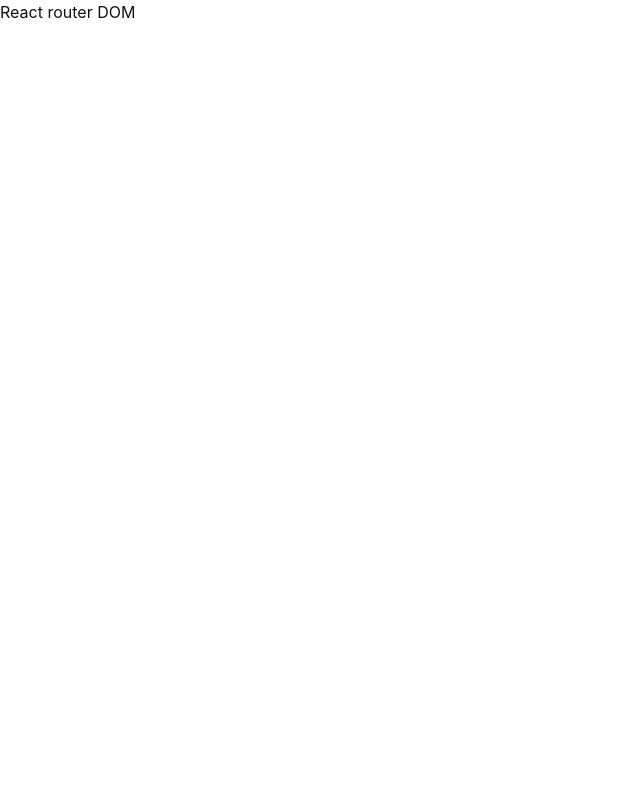
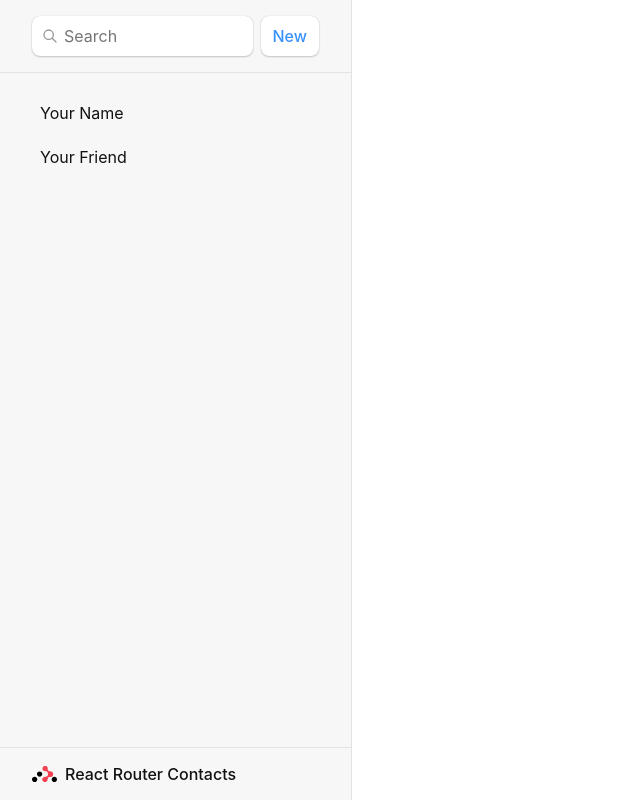
Before and after one commit to snakechickensoup/practice, a React (Vite) app in the folder tutorials/react-router-dom/: page / in a window 1280 px wide. Shown: the whole page, without its empty margins (0-640 px from the left). Built offline with nearby package versions, Linux system fonts and the light colour scheme.

Commit message:
add root route

```diff
--- /dev/null
+++ b/tutorials/react-router-dom/src/error-page.tsx
@@ -0,0 +1,16 @@
+import { ErrorResponse, useRouteError } from 'react-router-dom';
+
+export default function ErrorPage() {
+  const error = useRouteError() as ErrorResponse;
+  console.error(error);
+
+  return (
+    <div id='error-page'>
+      <h1>Oops!</h1>
+      <p>Sorry, an unexpected error has occurred.</p>
+      <p>
+        <i>{error.statusText}</i>
+      </p>
+    </div>
+  );
+}
--- a/tutorials/react-router-dom/src/main.tsx
+++ b/tutorials/react-router-dom/src/main.tsx
@@ -1,10 +1,19 @@
 import React from 'react';
 import ReactDOM from 'react-dom/client';
 
+import { RouterProvider, createBrowserRouter } from 'react-router-dom';
 import './index.css';
+import Root from './routes/root';
+import ErrorPage from './error-page';
+import Contact from './routes/contact';
+
+const router = createBrowserRouter([
+  { path: '/', element: <Root />, errorElement: <ErrorPage /> },
+  { path: '/contacts/:contactId', element: <Contact /> },
+]);
 
 ReactDOM.createRoot(document.getElementById('root')!).render(
   <React.StrictMode>
-    <div>React router DOM</div>
+    <RouterProvider router={router} />
   </React.StrictMode>
 );
--- /dev/null
+++ b/tutorials/react-router-dom/src/routes/contact.tsx
@@ -0,0 +1,74 @@
+import { Form } from 'react-router-dom';
+
+export default function Contact() {
+  const contact = {
+    first: 'Your',
+    last: 'Name',
+    avatar: 'https://placekitten.com/g/200/200',
+    twitter: 'your_handle',
+    notes: 'Some notes',
+    favorite: true,
+  };
+
+  return (
+    <div id='contact'>
+      <div>
+        <img key={contact.avatar} src={contact.avatar || null} />
+      </div>
+
+      <div>
+        <h1>
+          {contact.first || contact.last ? (
+            <>
+              {contact.first} {contact.last}
+            </>
+          ) : (
+            <i>No Name</i>
+          )}{' '}
+          <Favorite contact={contact} />
+        </h1>
+
+        {contact.twitter && (
+          <p>
+            <a target='_blank' href={`https://twitter.com/${contact.twitter}`}>
+              {contact.twitter}
+            </a>
+          </p>
+        )}
+
+        {contact.notes && <p>{contact.notes}</p>}
+
+        <div>
+          <Form action='edit'>
+            <button type='submit'>Edit</button>
+          </Form>
+          <Form
+            method='post'
+            action='destroy'
+            onSubmit={(event) => {
+              if (!confirm('Please confirm you want to delete this record.')) {
+                event.preventDefault();
+              }
+            }}>
+            <button type='submit'>Delete</button>
+          </Form>
+        </div>
+      </div>
+    </div>
+  );
+}
+
+function Favorite({ contact }) {
+  // yes, this is a `let` for later
+  let favorite = contact.favorite;
+  return (
+    <Form method='post'>
+      <button
+        name='favorite'
+        value={favorite ? 'false' : 'true'}
+        aria-label={favorite ? 'Remove from favorites' : 'Add to favorites'}>
+        {favorite ? '★' : '☆'}
+      </button>
+    </Form>
+  );
+}
--- /dev/null
+++ b/tutorials/react-router-dom/src/routes/root.tsx
@@ -0,0 +1,38 @@
+const Root = () => {
+  return (
+    <>
+      <div id='sidebar'>
+        <h1>React Router Contacts</h1>
+        <div>
+          <form id='search-form' role='search'>
+            <input
+              id='q'
+              aria-label='Search contacts'
+              placeholder='Search'
+              type='search'
+              name='q'
+            />
+            <div id='search-spinner' aria-hidden hidden={true} />
+            <div className='sr-only' aria-live='polite'></div>
+          </form>
+          <form method='post'>
+            <button type='submit'>New</button>
+          </form>
+        </div>
+        <nav>
+          <ul>
+            <li>
+              <a href={`/contacts/1`}>Your Name</a>
+            </li>
+            <li>
+              <a href={`/contacts/2`}>Your Friend</a>
+            </li>
+          </ul>
+        </nav>
+      </div>
+      <div id='detail' />
+    </>
+  );
+};
+
+export default Root;
```
